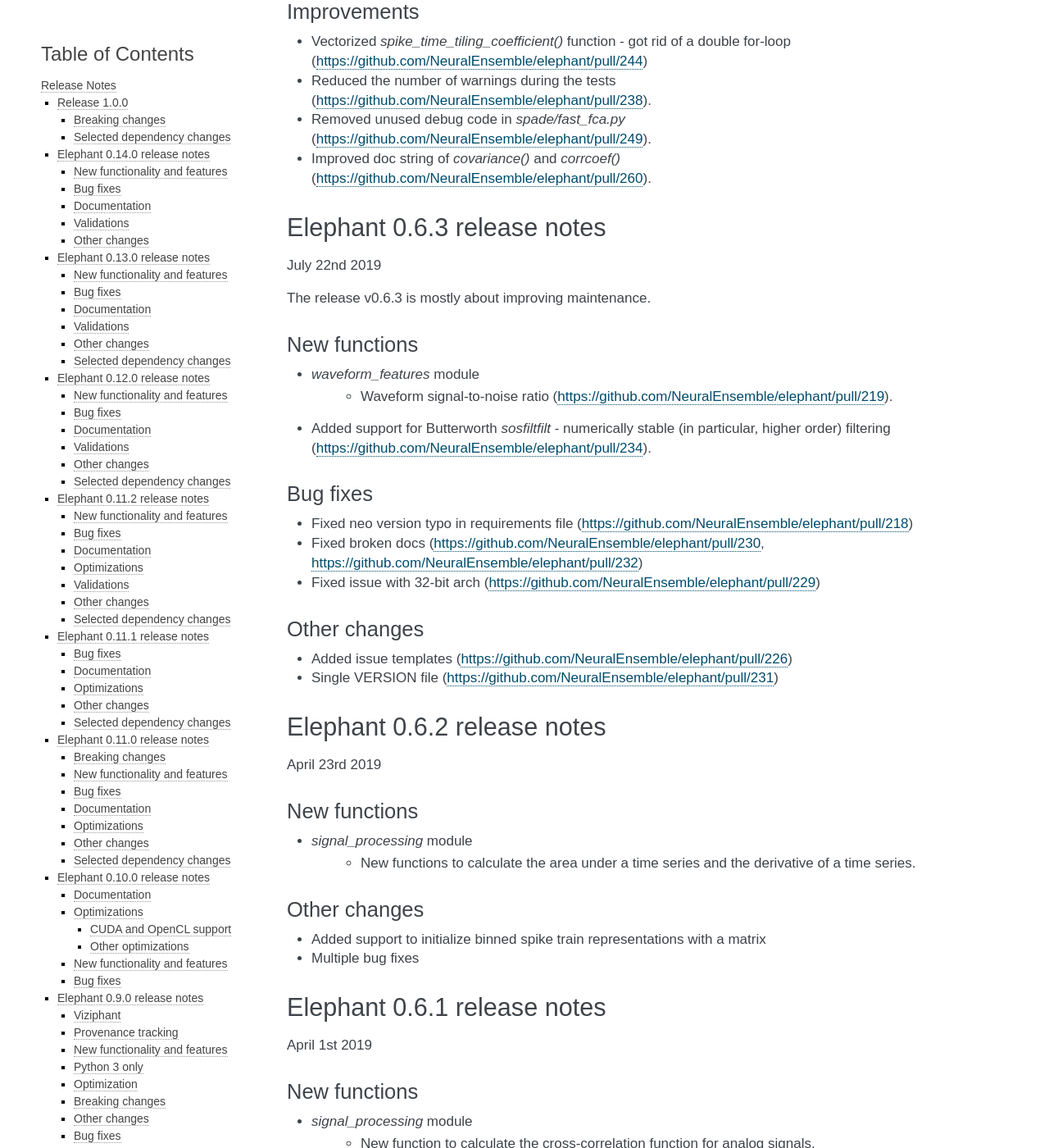
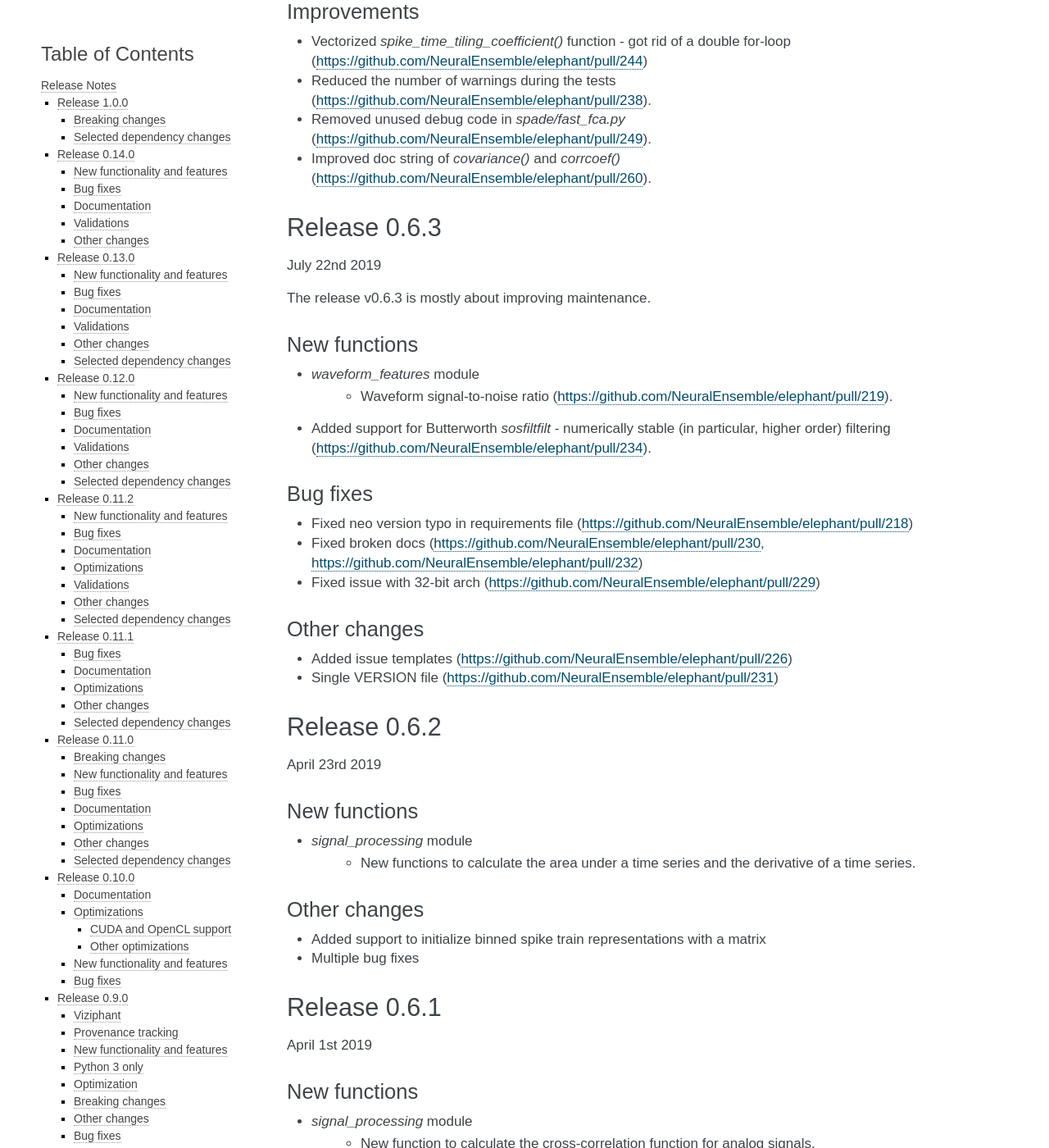
Before and after one commit to NeuralEnsemble/elephant, a Sphinx documentation site: the page built from doc/release_notes.rst, in a window 1280 px wide and 1400 px high, scrolled down 14196 px. Shown: the whole window at 82% size. Built offline with Sphinx 7.4.7, drawn with Linux system fonts in a browser that asks for light colours; pages that are not in the unit, such as notebooks, are missing from menus; the version number could not be read and is left out; some of the changed text lies outside the part shown.

Commit message:
Change headings and make consistent

```diff
--- a/doc/release_notes.rst
+++ b/doc/release_notes.rst
@@ -17,8 +17,8 @@ Selected dependency changes
 * removed pandas from the dependencies (#530).
 
 
-Elephant 0.14.0 release notes
-=============================
+Release 0.14.0
+==============
 
 New functionality and features
 ------------------------------
@@ -47,8 +47,8 @@ Other changes
 * Updated the build_wheels action to use cibuildwheel version 2.13.1, enabling the building of wheels for Python 3.11 (#582).
 
 
-Elephant 0.13.0 release notes
-=============================
+Release 0.13.0
+==============
 
 New functionality and features
 ------------------------------
@@ -87,8 +87,8 @@ Selected dependency changes
 * no changes
 
 
-Elephant 0.12.0 release notes
-=============================
+Release 0.12.0
+===============
 
 New functionality and features
 ------------------------------
@@ -128,8 +128,8 @@ Selected dependency changes
 * quantities > 0.14.0. #542
 
 
-Elephant 0.11.2 release notes
-=============================
+Release 0.11.2
+==============
 
 New functionality and features
 ------------------------------
@@ -172,8 +172,8 @@ Selected dependency changes
 * `nixio` added to test requirements, now nix files can be used in unit tests (#515)
 
 
-Elephant 0.11.1 release notes
-=============================
+Release 0.11.1
+==============
 
 Bug fixes
 ---------
@@ -196,8 +196,8 @@ Selected dependency changes
 ---------------------------
 * scipy >=1.5.4 (#473)
 
-Elephant 0.11.0 release notes
-=============================
+Release 0.11.0
+==============
 
 Breaking changes
 ----------------
@@ -255,8 +255,8 @@ Selected dependency changes
 * python >= 3.7
 
 
-Elephant 0.10.0 release notes
-=============================
+Release 0.10.0
+===============
 
 Documentation
 -------------
@@ -292,8 +292,8 @@ Bug fixes
 * Fix LvR values from being off when units are in seconds (https://github.com/NeuralEnsemble/elephant/pull/389)
 
 
-Elephant 0.9.0 release notes
-============================
+Release 0.9.0
+=============
 This release is titled to accompany the [2nd Elephant User Workshop](https://www.humanbrainproject.eu/en/education/participatecollaborate/infrastructure-events-trainings/2nd-elephant-user-workshop/)
 
 Viziphant
@@ -358,8 +358,8 @@ Bug fixes
   - surrogates get arbitrary sampling_rate (https://github.com/NeuralEnsemble/elephant/pull/353), which relates to the provenance tracking issue;
 
 
-Elephant 0.8.0 release notes
-============================
+Release 0.8.0
+=============
 New features
 ------------
 * The `parallel` module is a new experimental module (https://github.com/NeuralEnsemble/elephant/pull/307) to run python functions concurrently. Supports native (pythonic) ProcessPollExecutor and MPI. Not limited to Elephant functional.
@@ -384,8 +384,8 @@ Breaking changes
 ----------------
 * Naming convention changes (`binsize` -> `bin_size`, etc.) in almost all Elephant functions (https://github.com/NeuralEnsemble/elephant/pull/316).
 
-Elephant 0.7.0 release notes
-============================
+Release 0.7.0
+=============
 
 Breaking changes
 ----------------
@@ -430,8 +430,8 @@ Performance
 * [conversion] Use fast fftconvolve instead of np.correlate in `cross_correlation_histogram()` (https://github.com/NeuralEnsemble/elephant/pull/273).
 
 
-Elephant 0.6.4 release notes
-============================
+Release 0.6.4
+=============
 
 This release has been made for the "1st Elephant User Workshop" (https://www.humanbrainproject.eu/en/education/participatecollaborate/infrastructure-events-trainings/1st-elephant-user-workshop-accelerate-structured-and-reproducibl).
 
@@ -462,8 +462,8 @@ Improvements
 
 
 
-Elephant 0.6.3 release notes
-============================
+Release 0.6.3
+=============
 July 22nd 2019
 
 The release v0.6.3 is mostly about improving maintenance.
@@ -485,8 +485,8 @@ Other changes
 * Added issue templates (https://github.com/NeuralEnsemble/elephant/pull/226)
 * Single VERSION file (https://github.com/NeuralEnsemble/elephant/pull/231)
 
-Elephant 0.6.2 release notes
-============================
+Release 0.6.2
+=============
 April 23rd 2019
 
 New functions
@@ -500,8 +500,8 @@ Other changes
 * Multiple bug fixes
 
 
-Elephant 0.6.1 release notes
-============================
+Release 0.6.1
+=============
 April 1st 2019
 
 New functions
@@ -518,8 +518,8 @@ Other changes
 * Minor bug fixes
 
 
-Elephant 0.6.0 release notes
-============================
+Release 0.6.0
+=============
 October 12th 2018
 
 New functions
@@ -536,8 +536,8 @@ Other changes
 * Minor bug fixes
 
 
-Elephant 0.5.0 release notes
-============================
+Release 0.5.0
+=============
 April 4nd 2018
 
 New functions
@@ -556,8 +556,8 @@ Other changes
 * Minor bug fixes
 
 
-Elephant 0.4.3 release notes
-============================
+Release 0.4.3
+=============
 March 2nd 2018
 
 Other changes
@@ -566,8 +566,8 @@ Other changes
     * Fixed an incompatibility with the latest version of an external library
 
 
-Elephant 0.4.2 release notes
-============================
+Release 0.4.2
+=============
 March 1st 2018
 
 New functions
@@ -592,8 +592,8 @@ Other changes
 * Minor bug fixes
 
 
-Elephant 0.4.1 release notes
-============================
+Release 0.4.1
+=============
 March 23rd 2017
 
 Other changes
@@ -601,8 +601,8 @@ Other changes
 * Fix in `setup.py` to correctly import the current source density module
 
 
-Elephant 0.4.0 release notes
-============================
+Release 0.4.0
+=============
 March 22nd 2017
 
 New functions
@@ -627,8 +627,8 @@ Other changes
 * Added module `six` for Python 2.7 backwards compatibility
 
 
-Elephant 0.3.0 release notes
-============================
+Release 0.3.0
+=============
 April 12st 2016
 
 New functions
@@ -656,8 +656,8 @@ Other changes
 * Fixes to travis and readthedocs configuration files.
 
 
-Elephant 0.2.1 release notes
-============================
+Release 0.2.1
+=============
 February 18th 2016
 
 Other changes
@@ -665,8 +665,8 @@ Other changes
 Minor bug fixes.
 
 
-Elephant 0.2.0 release notes
-============================
+Release 0.2.0
+=============
 September 22nd 2015
 
 New functions
```
